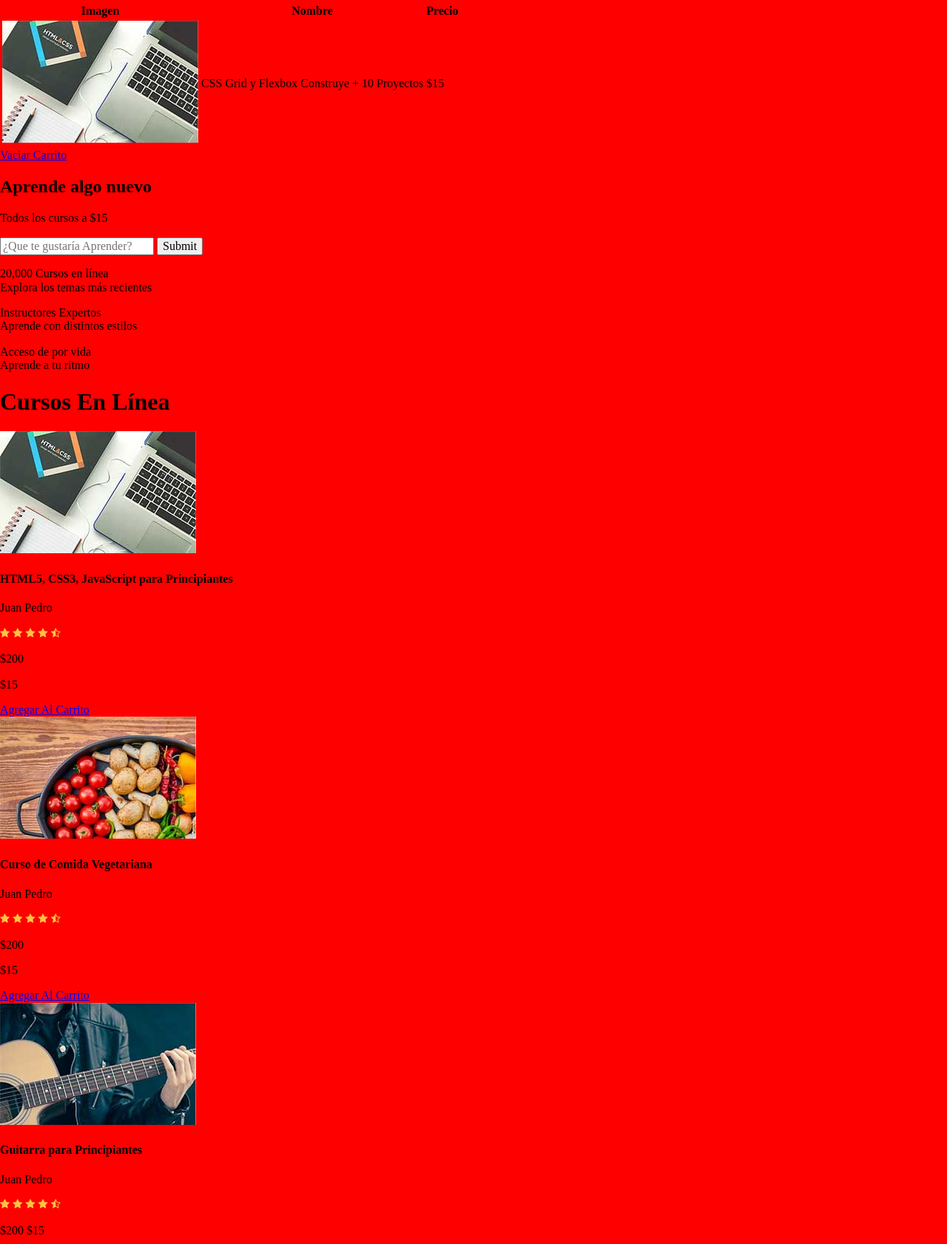
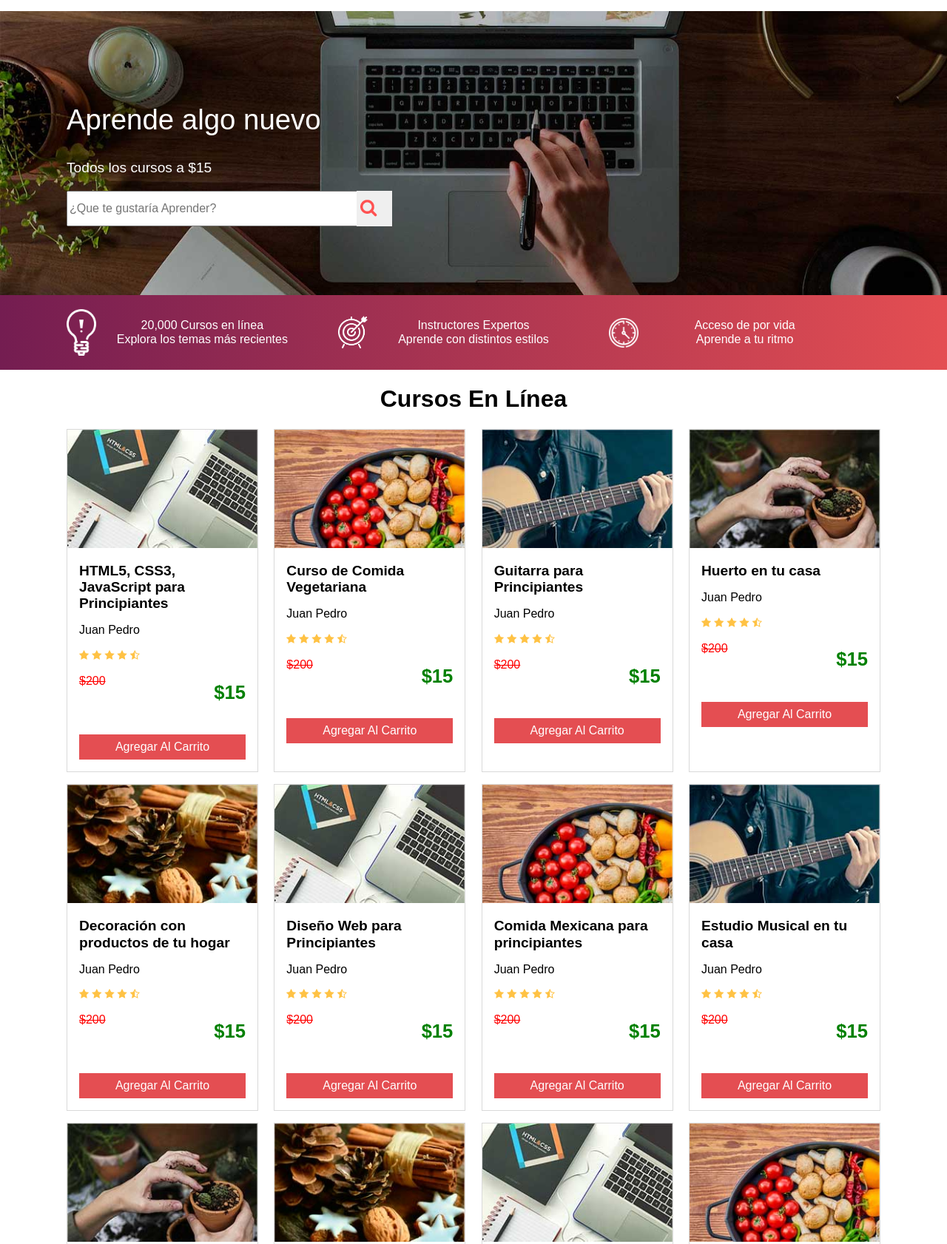
Before and after one commit to javiergomezve/flex-university, a website: page index.html in a window 1280 px wide. Shown: the part 71-1753 px from the top of the page at 74% size. Drawn offline with nearby package versions, Linux system fonts and the light colour scheme; files that its build step writes are made by us from their sources.

Commit message:
[add] Index layout with responsive

```diff
--- a/index.html
+++ b/index.html
@@ -16,7 +16,7 @@
     </div>
     <div class="carrito-compras">
         <img src="img/cart.png" class="img-carrito">
-        <div class="contenido" class="oculto">
+        <div class="contenido oculto">
             <table id="lista-carrito" class="">
                 <thead>
                 <tr>
@@ -103,7 +103,10 @@
             <h4>Guitarra para Principiantes</h4>
             <p>Juan Pedro</p>
             <img src="img/estrellas.png">
-            <p class="precio">$200 <span>$15</span></p>
+            <div class="precio">
+                <p class="regular">$200</p>
+                <p class="oferta">$15</p>
+            </div>
             <a href="#" class="boton" data-id="3">Agregar Al Carrito</a>
         </div>
     </div> <!--.curso-->
@@ -113,7 +116,10 @@
             <h4>Huerto en tu casa</h4>
             <p>Juan Pedro</p>
             <img src="img/estrellas.png">
-            <p class="precio">$200 <span>$15</span></p>
+            <div class="precio">
+                <p class="regular">$200</p>
+                <p class="oferta">$15</p>
+            </div>
             <a href="#" class="boton" data-id="4">Agregar Al Carrito</a>
         </div>
     </div> <!--.curso-->
--- /dev/null
+++ b/scss/_mixins.scss
@@ -0,0 +1,57 @@
+@mixin boton($color) {
+  background-color: $color;
+  padding: .5rem 1rem;
+  margin-top: 1rem;
+  display: block;
+  text-align: center;
+  text-decoration: none;
+  color: $blanco;
+}
+
+@mixin box-sizing($box-model) {
+  box-sizing: $box-model;
+}
+
+@mixin background-image($image) {
+  background-image: url($image);
+  background-repeat: no-repeat;
+  background-position: center center;
+}
+
+@mixin gradiente($color1, $color2) {
+  background: linear-gradient(to right, $color1 0%, $color2 100%);
+}
+
+@mixin telefono {
+  @media only screen and (min-width: #{$telefono}) {
+    @content;
+  }
+}
+
+@mixin tablet {
+  @media only screen and (min-width: #{$tablet}) {
+    @content;
+  }
+}
+
+@mixin desktop {
+  @media only screen and (min-width: #{$desktop}) {
+    @content;
+  }
+}
+
+@mixin menus() {
+  display: flex;
+  flex-direction: column;
+  margin-bottom: 1rem;
+  flex: 1;
+  @include desktop {
+    flex: 0 1 calc(30% - 1rem);
+  }
+
+  a {
+    color: black;
+    text-decoration: none;
+    margin-bottom: .5rem;
+  }
+}
--- /dev/null
+++ b/scss/_variables.scss
@@ -0,0 +1,13 @@
+// fuentes
+$fuente_principal: 'Releway', sans-serif;
+
+// colores
+$principal: #33c3f0;
+$secundario: #741d51;
+$terciario: #e44e52;
+$blanco: #fff;
+$gris: #f2f2f2;
+
+$telefono: 480px;
+$tablet: 768px;
+$desktop: 1024px;
--- a/scss/app.scss
+++ b/scss/app.scss
@@ -1,3 +1,221 @@
+@import "variables";
+@import "mixins";
+
+html {
+  @include box-sizing(border-box);
+}
+
+*,
+*:after,
+*:before {
+  @include box-sizing(inherit);
+}
+
 body {
-  background-color: red;
+  font-family: $fuente_principal;
 }
+
+.contenedor {
+  max-width: 1100px;
+  margin: 0 auto;
+}
+
+.oculto {
+  display: none;
+}
+
+.centrado {
+  text-align: center;
+}
+
+.header {
+  display: flex;
+  justify-content: space-between;
+  align-items: center;
+
+  .logo {
+    padding: 1.4rem 0;
+  }
+}
+
+.carrito-compras {
+  position: relative;
+
+  &:hover .contenido {
+    display: block;
+    position: absolute;
+    right: 0;
+    background-color: $gris;
+    padding: 1rem;
+    max-width: 400px;
+
+    img {
+      max-width: 150px;
+    }
+
+    .boton {
+      @include boton($secundario);
+    }
+  }
+}
+
+.hero {
+  min-height: 24rem;
+  @include background-image('../img/hero.jpg');
+  background-size: cover;
+  color: $blanco;
+  display: flex;
+  align-items: center;
+
+  .contenido-hero {
+    flex: 1;
+
+    h2 {
+      font-weight: 400;
+      font-size: 2.4rem;
+    }
+
+    p {
+      font-size: 1.2rem;
+    }
+
+    form {
+      position: relative;
+
+      @include tablet() {
+        width: 40%;
+      }
+
+      input[type="submit"] {
+        position: absolute;
+        right: 0;
+        top: 0;
+        @include background-image('../img/lupa.png');
+        width: 3rem;
+        height: 3rem;
+        display: block;
+        text-indent: -9999px;
+        border: none;
+        cursor: pointer;
+      }
+
+      input[type="text"] {
+        width: 100%;
+        height: 3rem;
+      }
+    }
+  }
+}
+
+.barra {
+  padding: 1rem;
+  min-height: 6rem;
+  @include gradiente($secundario, $terciario);
+  color: $blanco;
+  display: flex;
+  align-items: center;
+
+  .iconos {
+    flex: 1;
+    display: flex;
+    flex-direction: column;
+    @include desktop(){
+      flex-direction: row;
+    }
+
+    .icono {
+      flex: 1;
+      background-size: 2.5rem;
+      text-align: center;
+      background-position: 5% center !important;
+      @include tablet {
+        background-position: 20% center !important;
+      }
+      @include desktop {
+        background-position: left center !important;
+      }
+
+
+      &.icono1 {
+        @include background-image('../img/icono1.png');
+      }
+
+      &.icono2 {
+        @include background-image('../img/icono2.png');
+      }
+
+      &.icono3 {
+        @include background-image('../img/icono3.png');
+      }
+    }
+  }
+}
+
+.cursos {
+  display: flex;
+  flex-wrap: wrap;
+  justify-content: space-between;
+
+  .curso {
+    flex: 0 1 100%;
+    border: 1px solid darken($gris, 10);
+    margin-bottom: 1rem;
+    @include tablet {
+      flex: 0 1 calc(33% - 1rem);
+    }
+    @include desktop {
+      flex: 0 1 calc(25% - 1rem);
+    }
+
+    .imagen-curso {
+      width: 100%;
+    }
+
+    .info-curso {
+      padding: 1rem;
+
+      h4 {
+        margin: 0;
+        font-size: 1.2rem;
+      }
+
+      .precio {
+        display: flex;
+        justify-content: space-between;
+
+        .regular {
+          text-decoration: line-through;
+          color: red;
+        }
+
+        .oferta {
+          font-size: 1.6rem;
+          font-weight: 700;
+          color: green;
+        }
+      }
+
+      .boton {
+        @include boton($terciario);
+      }
+    }
+  }
+}
+
+.footer {
+  border-top: 1px solid darken($gris, 10);
+  margin-top: 1rem;
+  padding-top: 2rem;
+
+  .contenedor-footer {
+    display: flex;
+    flex-direction: column;
+    @include telefono {
+      flex-direction: row;
+    }
+  }
+}
+
+.menu {
+  @include menus();
+}
```
